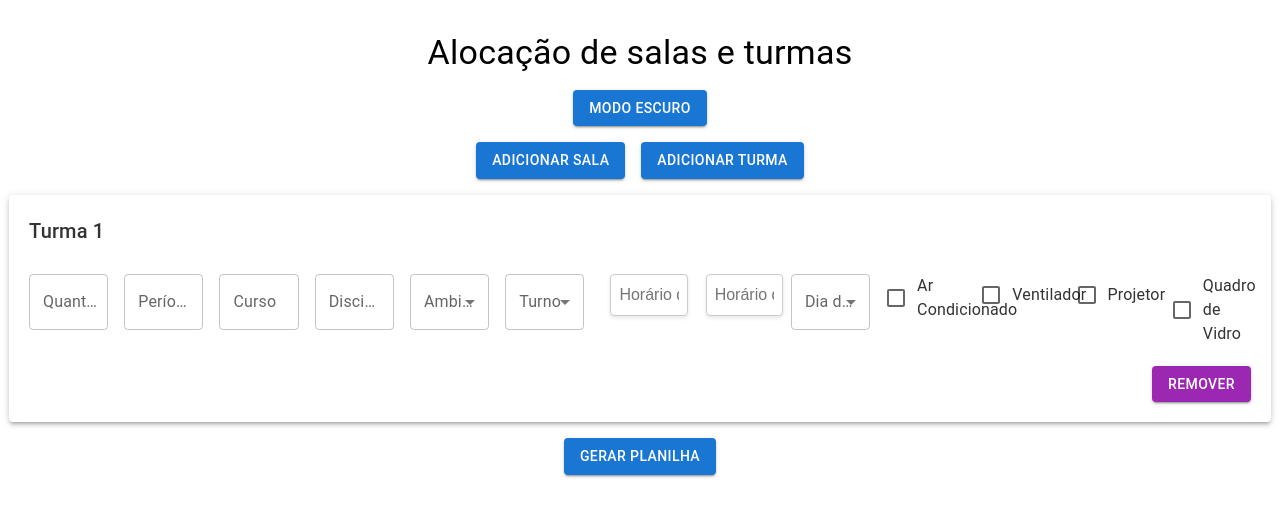
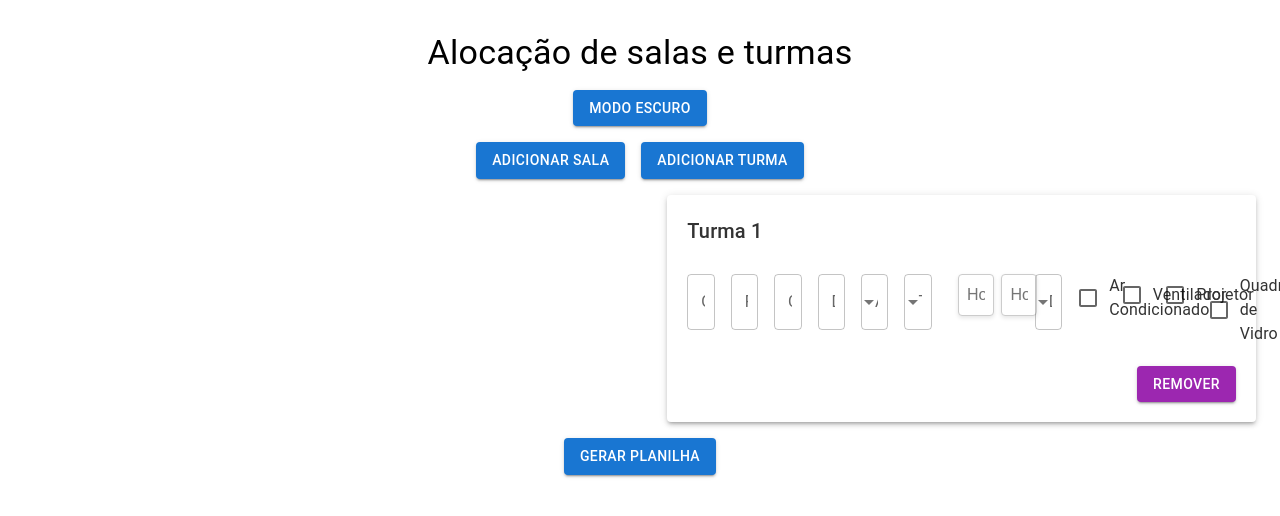
Before and after one commit to sndr/Allocation, a React (Create React App) app: page / in a window 1280 px wide. Both pictures are taken after a click on the button "ADICIONAR TURMA". Shown: the top 516 px of the page. Built offline with nearby package versions, Linux system fonts and the light colour scheme.

Commit message:
Atualizando o cod

```diff
--- a/src/App.js
+++ b/src/App.js
@@ -1,5 +1,5 @@
 import React, { useState, useEffect } from 'react';
-import { TextField, Button, Container, Typography, Box, Paper, Select, MenuItem, InputLabel, FormControl, Checkbox, FormControlLabel, createTheme, ThemeProvider, Stack } from '@mui/material';
+import { TextField, Button, Container, Typography, Box, Paper, Select, MenuItem, InputLabel, FormControl, Checkbox, FormControlLabel, createTheme, ThemeProvider, Stack, Grid } from '@mui/material';
 import $ from 'jquery';
 import { writeFileXLSX, utils } from "xlsx";
 import DatePicker from 'react-datepicker';
@@ -191,8 +191,8 @@ function App() {
 
   const renderSala = (sala, index) => {
     return (
-      <Box key={index} mb={2} width="100%">
-        <Paper elevation={3} style={{ padding: '20px', backgroundColor: darkMode ? '#333' : '#fff', color: darkMode ? '#fff' : '#333', display: 'flex', flexDirection: 'column', gap: '20px', marginLeft: '-15px', marginRight: '-15px' }}>
+      <Box key={index} mb={2} width="46vw">
+        <Paper elevation={3} style={{ padding: '20px', backgroundColor: darkMode ? '#333' : '#fff', color: darkMode ? '#fff' : '#333', display: 'flex', flexDirection: 'column', gap: '20px'}}>
           <Typography variant="h6" gutterBottom>Sala {index + 1}</Typography>
           <Stack direction="row" spacing={2}>
             {inputFieldsSala.map(field => (
@@ -254,9 +254,9 @@ function App() {
   };
 
   const renderTurma = (turma, index) => (
-    <Box key={index} mb={2} width="100%">
-      <Paper elevation={3} style={{ padding: '20px', backgroundColor: darkMode ? '#333' : '#fff', color: darkMode ? '#fff' : '#333', display: 'flex', flexDirection: 'column', gap: '20px', marginLeft: '-15px', marginRight: '-15px' }}>
-        <Typography variant="h6" gutterBottom>Turma {index + 1}</Typography>
+    <Box key={index} mb={2} width="46vw">
+      <Paper elevation={3} style={{ padding: '20px', backgroundColor: darkMode ? '#333' : '#fff', color: darkMode ? '#fff' : '#333', display: 'flex', flexDirection: 'column', gap: '20px' }}>        <Typography variant="h6" gutterBottom>Turma {index + 1}</Typography>
+
         <Stack direction="row" spacing={2}>
           {inputFieldsTurma.map(field => (
             <FormControl key={field.name} fullWidth>
@@ -444,7 +444,7 @@ function App() {
           <Box display="flex" flexDirection="row" flexWrap="wrap" justifyContent="space-between">
             {salas.map((sala, index) => renderSala(sala, index))}
           </Box>
-          <Box display="flex" flexDirection="row" flexWrap="wrap" justifyContent="space-between">
+          <Box display="flex" flexDirection="row" flexWrap="wrap" justifyContent="flex-end">
             {turmas.map((turma, index) => renderTurma(turma, index))}
           </Box>
         </Container>
```
Also changed, not shown: 1 other file (tests, documents, lock files or other folders).
